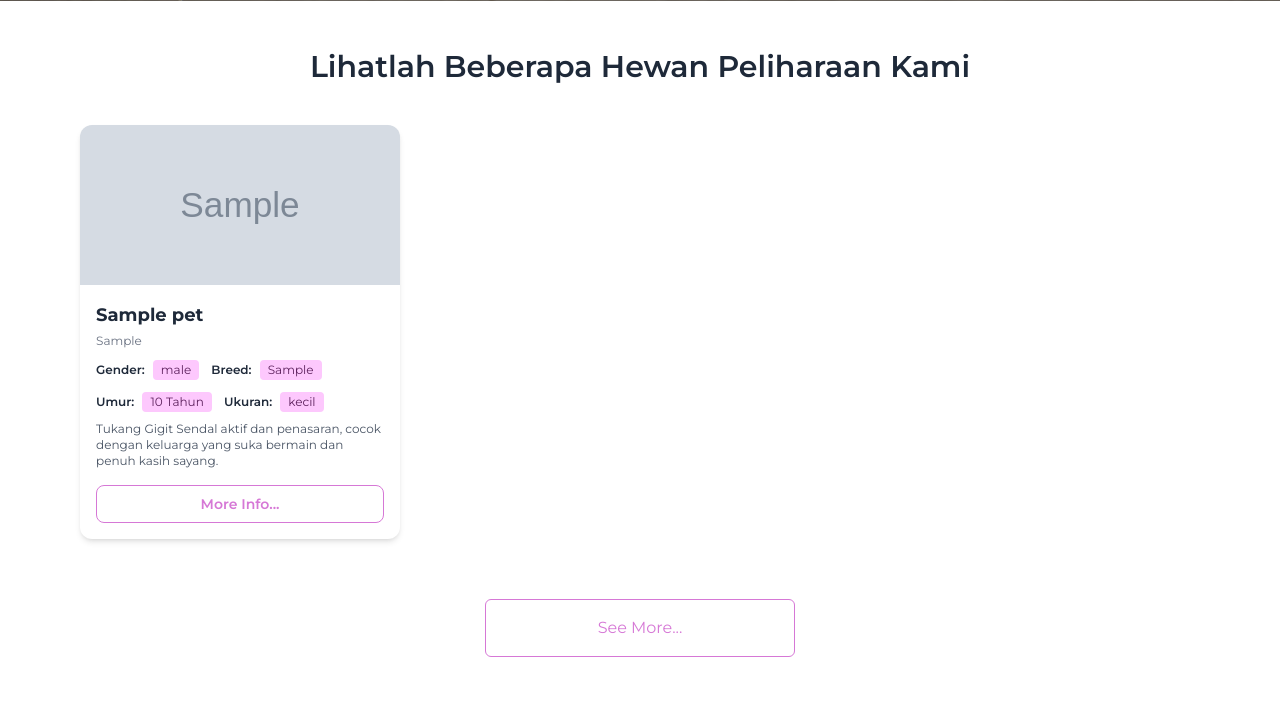
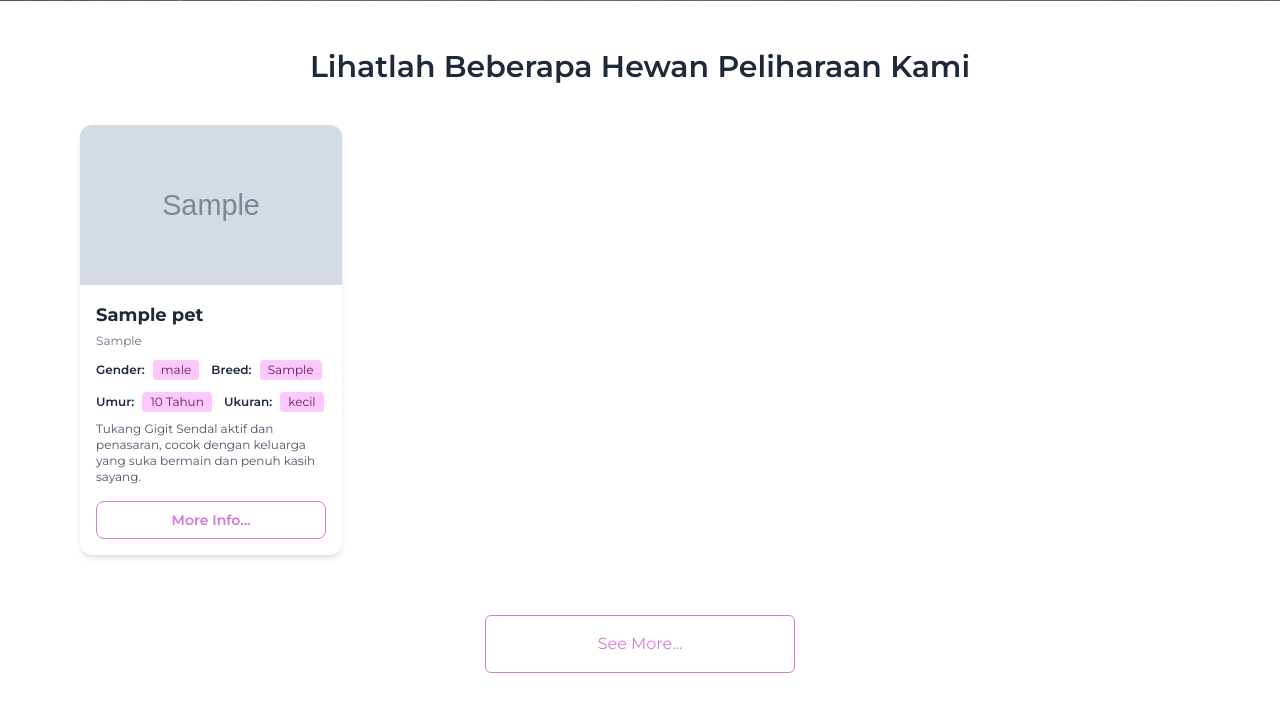
Before and after one commit to anggawww05/adopt-me-laravel, a Laravel app: page / in a window 1280 px wide. Shown: the part 1060-1766 px from the top of the page. Run offline with Laravel 12, Linux system fonts and the light colour scheme; tables that the repository leaves empty hold one stand-in row (values such as "Sample post"); grey boxes marked "Sample" are stand-in pictures; style sheets or scripts are compiled from the project's sources; some web fonts are replaced.

Commit message:
fix: fix stacking pet cards on landing blade

```diff
--- a/resources/views/landing.blade.php
+++ b/resources/views/landing.blade.php
@@ -45,7 +45,7 @@
 
         <div class="md:col-span-2 grid grid-cols-1 sm:grid-cols-2 lg:grid-cols-4 gap-6">
             @foreach ($pets as $pet)
-            <div class="bg-white rounded-xl shadow-md overflow-hidden flex flex-col w-sm:full lg:w-80 transform hover:-translate-y-1 transition-transform duration-300">
+            <div class="bg-white rounded-xl shadow-md overflow-hidden flex flex-col transform hover:-translate-y-1 transition-transform duration-300">
                 <img src="{{ asset('storage/' . $pet->picture1) }}" alt="{{ $pet->name }}" class="h-40 w-full object-cover" onerror="this.onerror=null;this.src='https://placehold.co/400x300/E2E8F0/94A3B8?text=Gambar+Tidak+Tersedia';">
                 <div class="p-4 flex-1 flex flex-col">
                     <div class="font-bold text-lg mb-1">{{ $pet->name }}</div>
```
